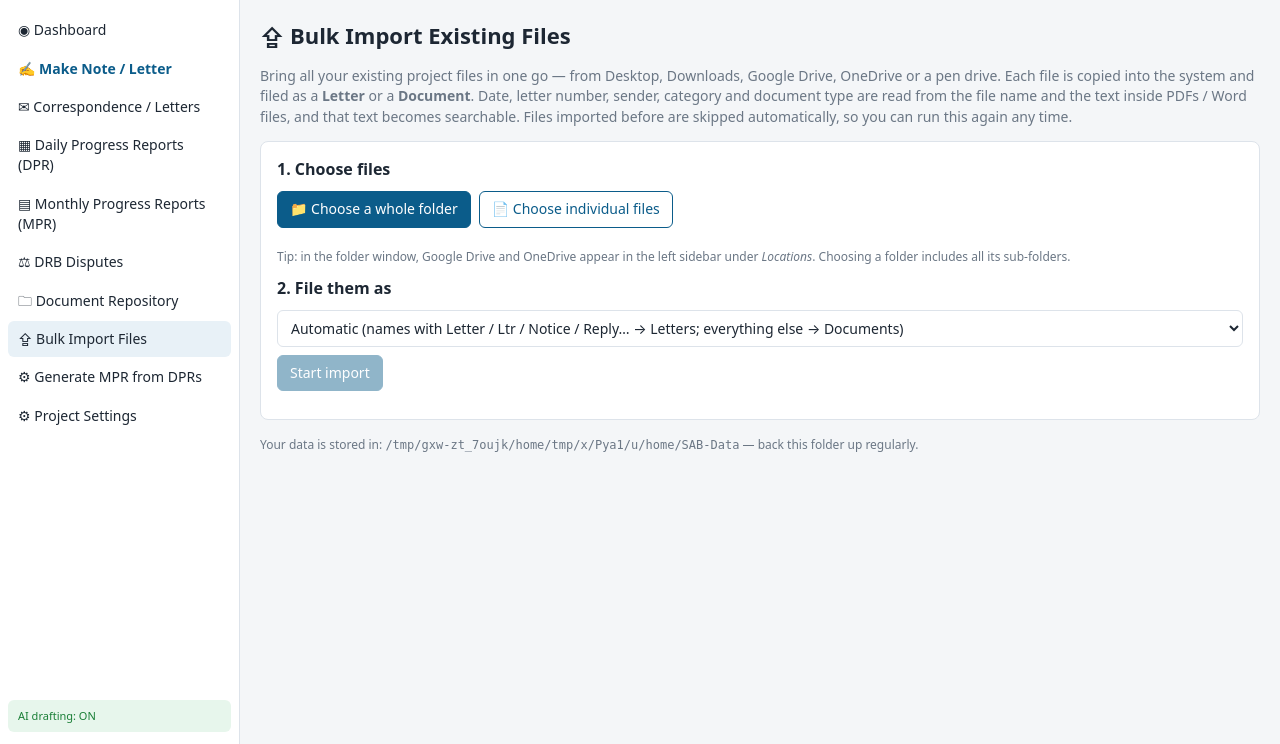
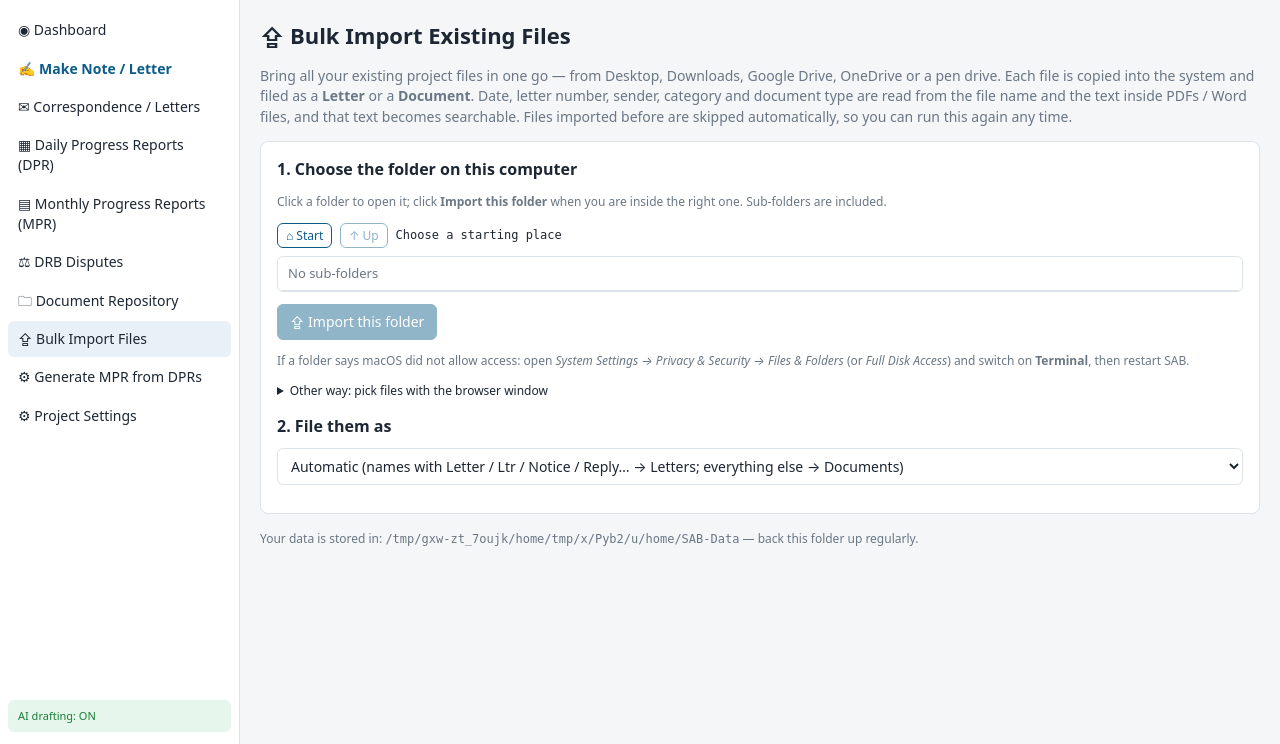
Before and after one commit to acashishchaudhary20-crypto/SAB, a Flask app: page /import in a window 1280 px wide. Shown: the part 56-800 px from the top of the page. Run offline with Flask 3, Linux system fonts and the light colour scheme; data comes from the database, SQL or seed files in the repository; data that the repository does not hold is empty.

Commit message:
Bulk import: built-in folder browser that reads local folders directly
Clicking the browser's folder picker did nothing on the user's Mac, so the
import page now lists Desktop, Documents, Downloads, Google Drive and
OneDrive (CloudStorage) folders itself and imports straight from disk
with progress. Restricted to requests from the same computer and to the
user's home folder. The browser picker remains as a fallback.

Co-Authored-By: Claude Opus 5.5 <noreply@anthropic.com>
Claude-Session: https://claude.ai/code/session_01PuXP5L8sFHcBdHsBLufTN1

```diff
--- a/sab/app.py
+++ b/sab/app.py
@@ -417,6 +417,64 @@ def _register_routes(app):
             return redirect(url_for("settings_view"))
         return render_template("settings.html", fields=SETTINGS_FIELDS, roles=ROLES)
 
+    def _local_only():
+        if request.remote_addr not in ("127.0.0.1", "::1"):
+            abort(403, "Browsing this computer's folders is only allowed on the computer running SAB.")
+
+    def _safe_dir(path):
+        home = os.path.realpath(os.path.expanduser("~"))
+        real = os.path.realpath(os.path.expanduser(path or "~"))
+        if not (real == home or real.startswith(home + os.sep)) or not os.path.isdir(real):
+            abort(400, "Folder not found or outside your home folder.")
+        return real
+
+    def _start_folders():
+        home = os.path.expanduser("~")
+        out = [(n, os.path.join(home, n)) for n in ("Desktop", "Documents", "Downloads")]
+        cloud = os.path.join(home, "Library", "CloudStorage")
+        if os.path.isdir(cloud):
+            for n in sorted(os.listdir(cloud)):
+                full = os.path.join(cloud, n)
+                if os.path.isdir(full) and not n.startswith("."):
+                    my_drive = os.path.join(full, "My Drive")
+                    label = n.split("-")[0].replace("GoogleDrive", "Google Drive")
+                    out.append((f"{label} ({n.split('-', 1)[-1]})" if "-" in n else label,
+                                my_drive if os.path.isdir(my_drive) else full))
+        return [(n, p) for n, p in out if os.path.isdir(p)]
+
+    @app.route("/import/folders")
+    def import_folders():
+        _local_only()
+        if not request.args.get("path"):
+            return {"path": None, "parent": None, "dirs": [{"name": n, "path": p} for n, p in _start_folders()], "files": 0}
+        path = _safe_dir(request.args["path"])
+        dirs, files = [], 0
+        try:
+            for n in sorted(os.listdir(path), key=str.lower):
+                full = os.path.join(path, n)
+                if n.startswith("."):
+                    continue
+                if os.path.isdir(full):
+                    dirs.append({"name": n, "path": full})
+                else:
+                    files += 1
+        except PermissionError:
+            return {"error": "macOS did not allow access to this folder. See the note on this page.", "path": path,
+                    "parent": os.path.dirname(path), "dirs": [], "files": 0}
+        return {"path": path, "parent": os.path.dirname(path), "dirs": dirs, "files": files}
+
+    @app.route("/import/list", methods=["POST"])
+    def import_list():
+        _local_only()
+        root = _safe_dir(request.form.get("path"))
+        found = []
+        for dirpath, dnames, fnames in os.walk(root):
+            dnames[:] = [d for d in dnames if not d.startswith(".")]
+            for n in sorted(fnames):
+                if not n.startswith("."):
+                    found.append(os.path.join(dirpath, n))
+        return {"root": root, "files": found}
+
     @app.route("/import", methods=["GET", "POST"])
     def import_view():
         if request.method == "GET":
@@ -425,6 +483,19 @@ def _register_routes(app):
         if force not in (None, "letters", "documents"):
             force = None
         results = []
+        local = request.form.get("local_path")
+        if local:
+            _local_only()
+            root = _safe_dir(request.form.get("root"))
+            real = os.path.realpath(local)
+            if not real.startswith(root + os.sep) or not os.path.isfile(real):
+                abort(400)
+            rel = os.path.join(os.path.basename(root), os.path.relpath(real, root))
+            try:
+                results.append(importer.import_file(real, rel, app.config["UPLOAD_FOLDER"], ALLOWED_EXT, force))
+            except Exception as e:
+                results.append({"name": rel, "status": "error", "module": None, "id": None, "note": str(e)})
+            return {"results": results}
         tmp = os.path.join(app.config["UPLOAD_FOLDER"], ".incoming")
         os.makedirs(tmp, exist_ok=True)
         for f in request.files.getlist("files"):
--- a/sab/templates/import.html
+++ b/sab/templates/import.html
@@ -8,22 +8,36 @@ category and document type are read from the file name and the text inside PDFs
 Files imported before are skipped automatically, so you can run this again any time.</p>
 
 <section class="card">
-  <h2>1. Choose files</h2>
-  <div class="actions">
-    <label class="btn">📁 Choose a whole folder<input type="file" id="pickFolder" webkitdirectory multiple hidden></label>
-    <label class="btn ghost">📄 Choose individual files<input type="file" id="pickFiles" multiple hidden></label>
+  <h2>1. Choose the folder on this computer</h2>
+  <p class="small muted">Click a folder to open it; click <strong>Import this folder</strong> when you are inside the right one. Sub-folders are included.</p>
+  <div class="actions" style="margin-bottom:8px">
+    <button type="button" class="btn sm ghost" id="fbHome">⌂ Start</button>
+    <button type="button" class="btn sm ghost" id="fbUp">↑ Up</button>
+    <code id="fbPath" class="small"></code>
   </div>
-  <p class="small muted">Tip: in the folder window, Google Drive and OneDrive appear in the left sidebar under <em>Locations</em>.
-    Choosing a folder includes all its sub-folders.</p>
-  <p id="picked" class="small"></p>
+  <div class="src-list" id="fbList"></div>
+  <p class="small" id="fbInfo"></p>
+  <div class="actions"><button type="button" class="btn" id="fbImport" disabled>⇪ Import this folder</button></div>
+  <p class="small muted">If a folder says macOS did not allow access: open <em>System Settings → Privacy &amp; Security → Files &amp; Folders</em>
+    (or <em>Full Disk Access</em>) and switch on <strong>Terminal</strong>, then restart SAB.</p>
 
-  <h2>2. File them as</h2>
+  <details style="margin-top:10px"><summary class="small">Other way: pick files with the browser window</summary>
+    <div class="actions" style="margin-top:8px">
+      <button type="button" class="btn sm ghost" onclick="document.getElementById('pickFolder').click()">📁 Choose a whole folder</button>
+      <button type="button" class="btn sm ghost" onclick="document.getElementById('pickFiles').click()">📄 Choose individual files</button>
+      <input type="file" id="pickFolder" webkitdirectory multiple style="position:absolute;left:-9999px">
+      <input type="file" id="pickFiles" multiple style="position:absolute;left:-9999px">
+    </div>
+    <p id="picked" class="small"></p>
+    <button class="btn sm" id="start" disabled>Start import of picked files</button>
+  </details>
+
+  <h2 style="margin-top:16px">2. File them as</h2>
   <label><select id="register">
     <option value="">Automatic (names with Letter / Ltr / Notice / Reply… → Letters; everything else → Documents)</option>
     <option value="letters">All as Letters</option>
     <option value="documents">All as Documents</option>
   </select></label>
-  <div class="actions"><button class="btn" id="start" disabled>Start import</button></div>
   <div class="bar" id="bar" hidden><div class="bar-act" id="barFill" style="width:0;height:14px;top:0"></div></div>
   <p id="progress" class="small"></p>
 </section>
@@ -59,25 +73,58 @@ function addRow(r) {
   tr.children[0].textContent = r.name; tr.children[3].textContent = r.note || '';
   document.getElementById('results').appendChild(tr);
 }
-document.getElementById('start').onclick = async () => {
-  const btn = document.getElementById('start'); btn.disabled = true;
+async function runImport(items, makeForm) {
   document.getElementById('resultsCard').hidden = false; document.getElementById('bar').hidden = false;
   let done = 0, ok = 0;
-  for (const f of files) {
-    const fd = new FormData();
-    fd.append('files', f, f.webkitRelativePath || f.name);
+  for (const item of items) {
+    const fd = makeForm(item);
     fd.append('register', document.getElementById('register').value);
     fd.append('ajax', '1');
+    const f = {name: item.name || item};
     try {
       const res = await fetch('{{ url_for("import_view") }}', {method: 'POST', body: fd});
       const data = await res.json();
       data.results.forEach(r => { addRow(r); if (r.status === 'imported') ok++; });
     } catch (e) { addRow({name: f.name, status: 'error', note: String(e)}); }
     done++;
-    document.getElementById('barFill').style.width = (done / files.length * 100) + '%';
-    document.getElementById('progress').textContent = `${done} / ${files.length} processed · ${ok} imported`;
+    document.getElementById('barFill').style.width = (done / items.length * 100) + '%';
+    document.getElementById('progress').textContent = `${done} / ${items.length} processed · ${ok} imported`;
   }
   document.getElementById('progress').textContent += ' · Finished ✔';
+}
+document.getElementById('start').onclick = () => {
+  document.getElementById('start').disabled = true;
+  runImport(files, f => { const fd = new FormData(); fd.append('files', f, f.webkitRelativePath || f.name); return fd; });
 };
+
+// ---- folder browser (reads folders on this computer directly) ----
+let cur = null, parent = null;
+async function openFolder(path) {
+  const r = await fetch('{{ url_for("import_folders") }}' + (path ? '?path=' + encodeURIComponent(path) : ''));
+  if (!r.ok) { document.getElementById('fbInfo').textContent = 'Cannot open: ' + (await r.text()).replace(/<[^>]+>/g, ' ').trim().slice(0, 200); return; }
+  const d = await r.json();
+  cur = d.path; parent = d.parent;
+  document.getElementById('fbPath').textContent = cur || 'Choose a starting place';
+  const list = document.getElementById('fbList'); list.innerHTML = '';
+  d.dirs.forEach(x => {
+    const a = document.createElement('label'); a.style.cursor = 'pointer';
+    a.textContent = '📁 ' + x.name; a.onclick = () => openFolder(x.path); list.appendChild(a);
+  });
+  if (!d.dirs.length) list.innerHTML = '<label class="muted">No sub-folders</label>';
+  document.getElementById('fbInfo').textContent = d.error ? d.error : (cur ? `${d.files} file(s) directly in this folder (sub-folders are included in the import)` : '');
+  document.getElementById('fbImport').disabled = !cur || !!d.error;
+  document.getElementById('fbUp').disabled = !cur;
+}
+document.getElementById('fbHome').onclick = () => openFolder(null);
+document.getElementById('fbUp').onclick = () => openFolder(parent);
+document.getElementById('fbImport').onclick = async () => {
+  const btn = document.getElementById('fbImport'); btn.disabled = true;
+  const fd = new FormData(); fd.append('path', cur);
+  const d = await (await fetch('{{ url_for("import_list") }}', {method: 'POST', body: fd})).json();
+  if (!confirm(`Import ${d.files.length} file(s) from\n${d.root} ?`)) { btn.disabled = false; return; }
+  await runImport(d.files, p => { const f = new FormData(); f.append('local_path', p); f.append('root', d.root); return f; });
+  btn.disabled = false;
+};
+openFolder(null);
 </script>
 {% endblock %}
```
Also changed, not shown: tests/test_app.py (+21 -0 lines).
